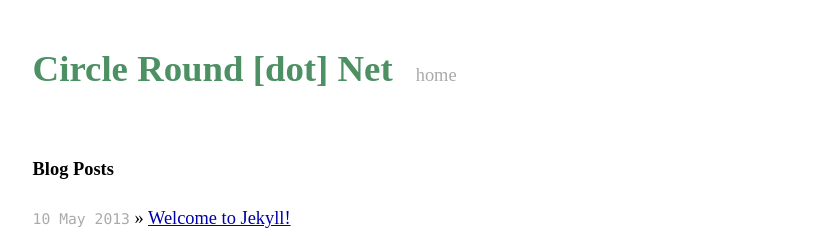
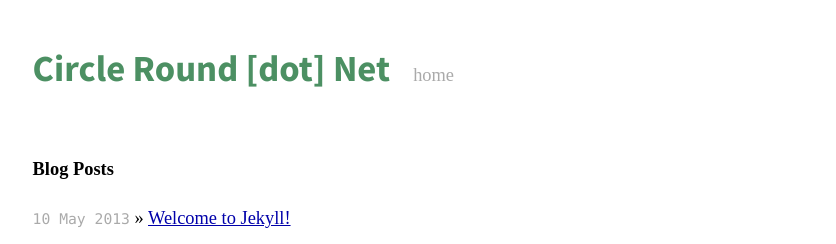
Before and after one commit to pathouse/pathouse.github.io, a Jekyll site: the page built from index.html, in a window 1280 px wide. Shown: the top 244 px of the page, without its empty margins (221-1057 px from the left). Built offline with Jekyll 4.4.1, drawn with Linux system fonts in a browser that asks for light colours; some web fonts are replaced.

Commit message:
Font changed to Font-Family

```diff
--- a/css/main.css
+++ b/css/main.css
@@ -14,7 +14,7 @@ html, body { height: 100%; }
 
 body {
   background-color: #FFF;
-  font: 'Droid Serif', serif;
+  font-family: 'Droid Serif', serif;
   font-size: 1em;
   text-align: center;
 }
@@ -73,7 +73,7 @@ ul.posts span {
 }
 
 .site .header h1.title {
-  font: 'Source Sans Pro', sans-serif;
+  font-family: 'Source Sans Pro', sans-serif;
   font-weight: 700;
   font-size: 2em;
   display: inline-block;
```
